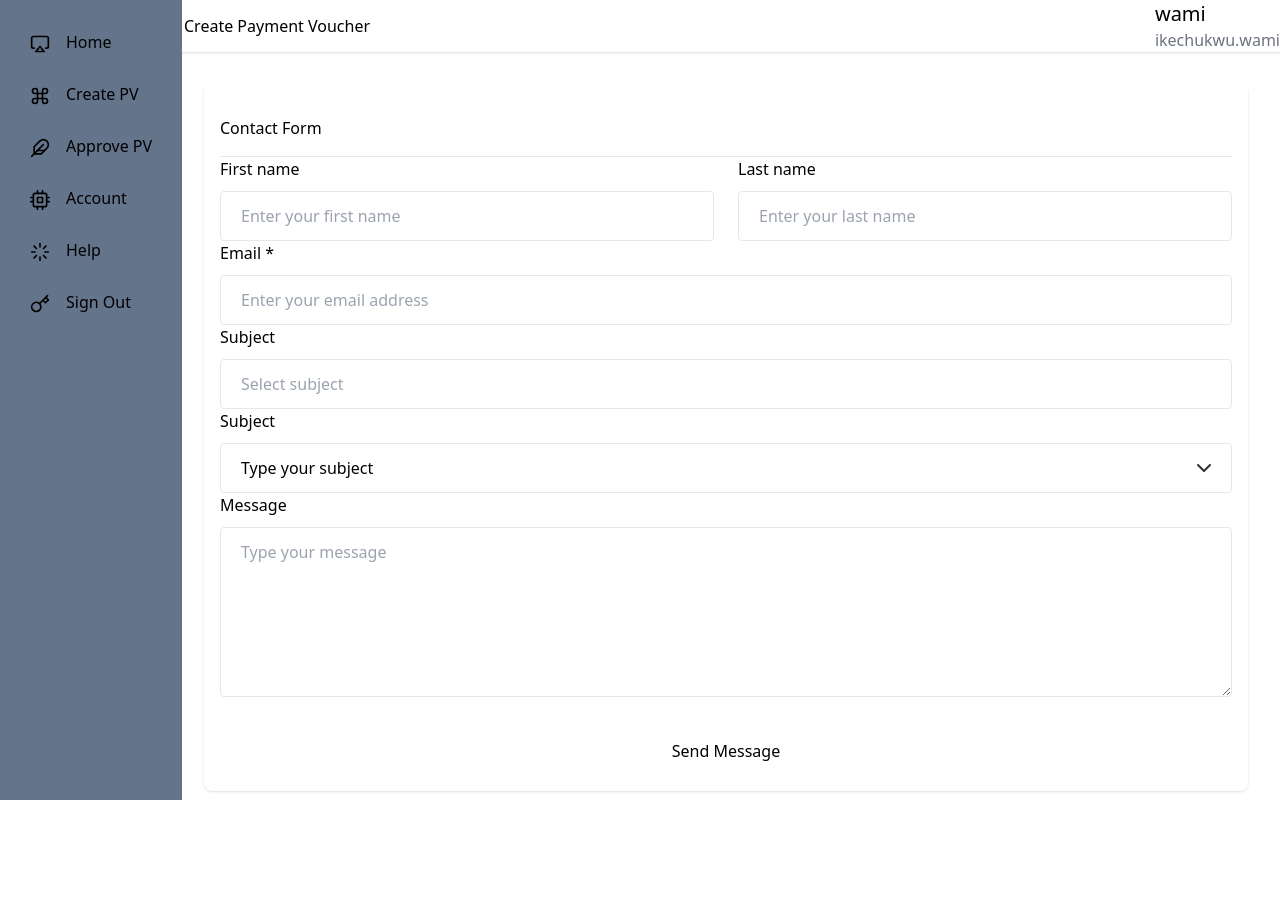
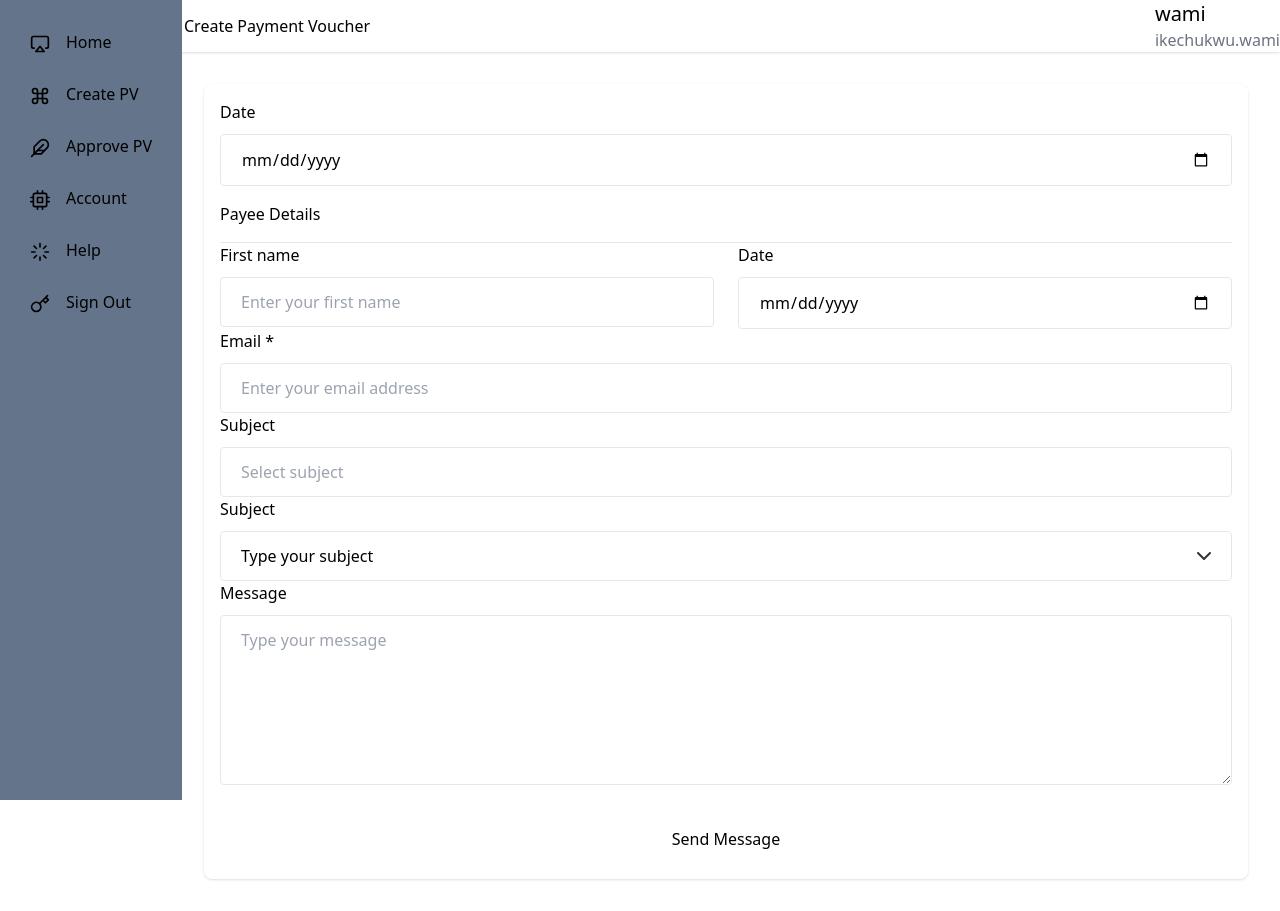
Before and after one commit to wamiikechukwu/cpv-client, a React (Vite) app: page /dashboard/create in a window 1280 px wide. Before the commit the page ends 823 px from the top, so only its background shows below. Built offline with nearby package versions, Linux system fonts and the light colour scheme.

Commit message:
feat: added card component

```diff
--- /dev/null
+++ b/src/components/libs/Card.jsx
@@ -0,0 +1,9 @@
+const Card = ({children, className}) => {
+    return (
+        <div className={`max-w-sm w-full rounded-lg shadow-md overflow-hidden ${className}`}>
+            {children}
+        </div>
+    )
+}
+
+export default Card
--- a/src/pages/create_pv.jsx
+++ b/src/pages/create_pv.jsx
@@ -1,3 +1,4 @@
+import Card from "../components/libs/Card"
 import Header from "../components/libs/header"
 import { dashboardStyle } from "./styles/style.tailwind"
 
@@ -13,12 +14,25 @@ export const CreatePV = ({ label }) => {
                 <div className={dashboardStyle.subcontainer}>
                     {/* <!-- Contact Form --> */}
                     <div className="rounded-lg  bg-white shadow p-4">
-                        <div className="border-b border-stroke py-4 px-6.5 dark:border-strokedark">
-                            <h3 className="font-medium text-black dark:text-white">
-                                Contact Form
-                            </h3>
-                        </div>
-                        <form action="#">
+                        <form>
+                            {/* Date */}
+                            <div >
+                                <label className="mb-2.5 block text-black dark:text-white">
+                                    Date
+                                </label>
+                                <input
+                                    type="date"
+                                    placeholder="Select subject"
+                                    className="w-full rounded border-[1.5px] border-stroke bg-transparent py-3 px-5 font-medium outline-none transition focus:border-primary active:border-primary disabled:cursor-default disabled:bg-whiter dark:border-form-strokedark dark:bg-form-input dark:focus:border-primary"
+                                />
+                            </div>
+
+                            <div className="border-b border-stroke py-4 px-6.5 dark:border-strokedark">
+                                <h3 className="font-medium text-black dark:text-white">
+                                    Payee Details
+                                </h3>
+                            </div>
+
                             <div className="p-6.5">
                                 <div className="mb-4.5 flex flex-col gap-6 xl:flex-row">
                                     <div className="w-full xl:w-1/2">
@@ -34,11 +48,12 @@ export const CreatePV = ({ label }) => {
 
                                     <div className="w-full xl:w-1/2">
                                         <label className="mb-2.5 block text-black dark:text-white">
-                                            Last name
+                                            Date
                                         </label>
                                         <input
-                                            type="text"
+                                            type="date"
                                             placeholder="Enter your last name"
+                                            required
                                             className="w-full rounded border-[1.5px] border-stroke bg-transparent py-3 px-5 font-medium outline-none transition focus:border-primary active:border-primary disabled:cursor-default disabled:bg-whiter dark:border-form-strokedark dark:bg-form-input dark:focus:border-primary"
                                         />
                                     </div>
```
